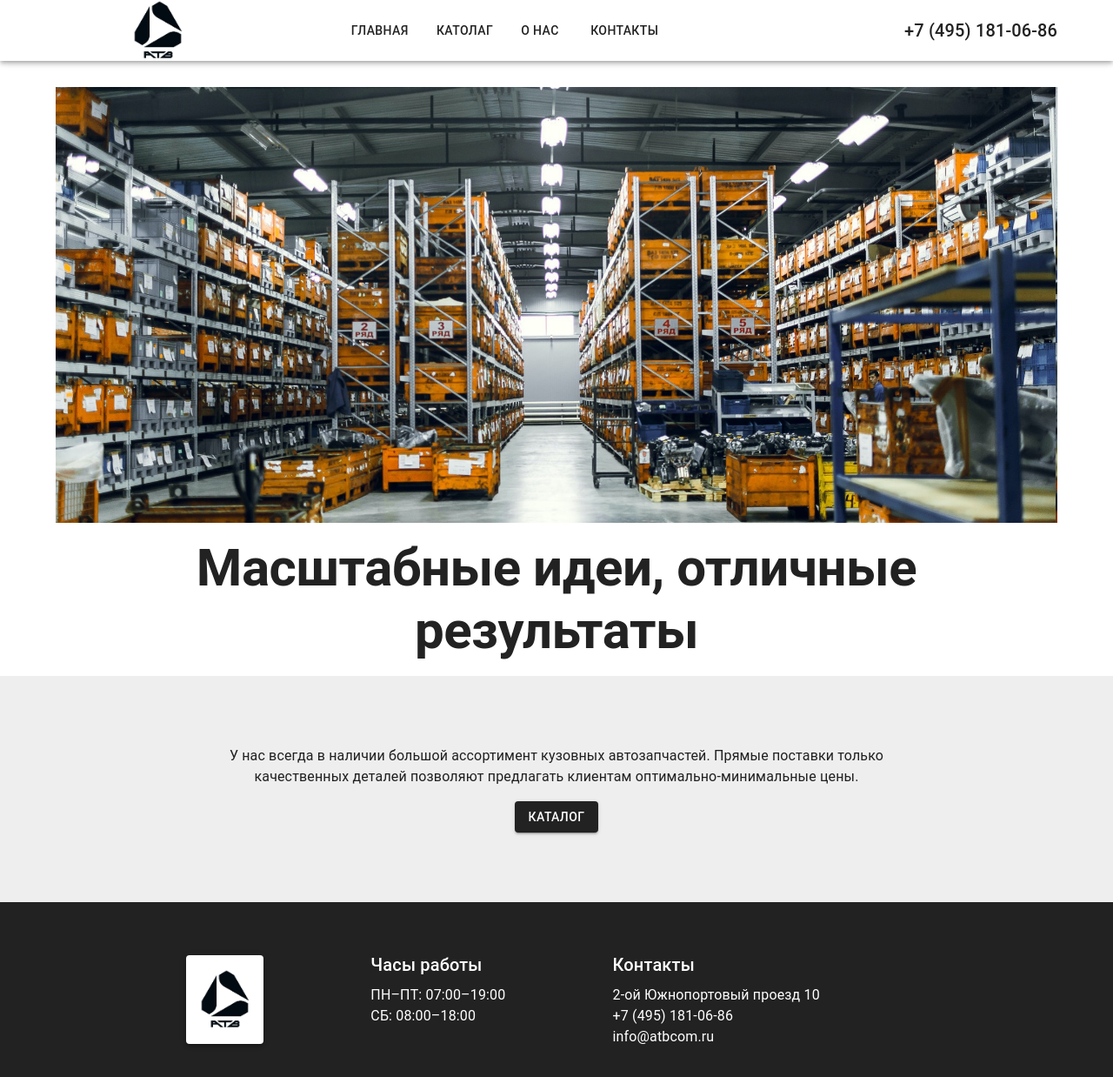
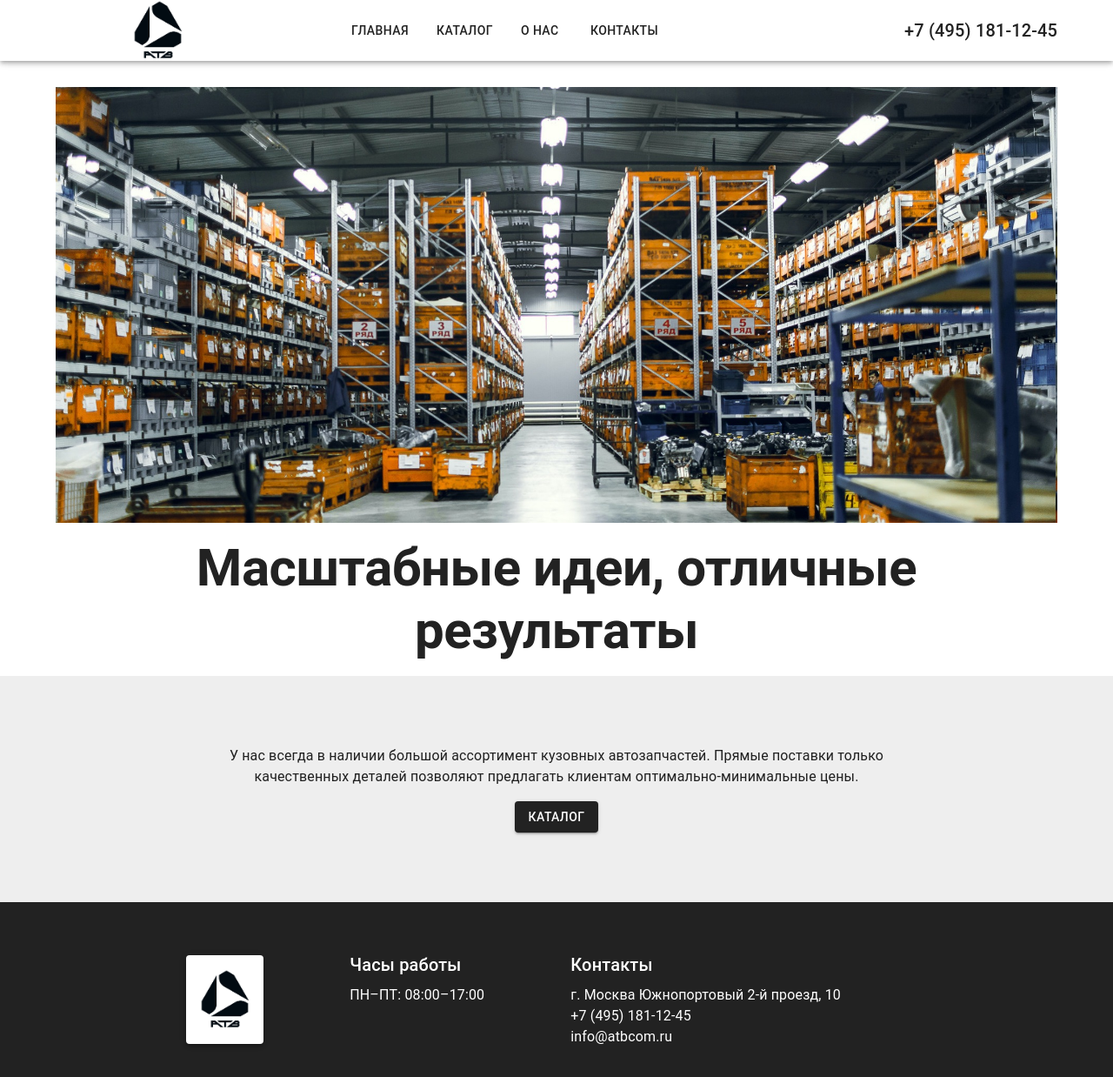
Before and after one commit to AxelKhaldeev/atb-brand-website, a Gatsby site: page / in a window 1280 px wide. Shown: the whole page at 87% size. Built offline with nearby package versions, Linux system fonts and the light colour scheme; Gatsby itself is replaced by a stand-in of ours.

Commit message:
fixes 20.08

```diff
--- a/src/components/ContactSnippet/ContactSnippet.tsx
+++ b/src/components/ContactSnippet/ContactSnippet.tsx
@@ -8,9 +8,9 @@ export default function ContactSnippet() {
   return (
     <Box sx={{ my: 2, flexGrow: 1, flexFlow: 'column', display: 'flex' }}>
       <Typography variant="h6" gutterBottom component="div">Контакты</Typography>
-      <Typography variant="body1" component="div">2-ой Южнопортовый проезд 10</Typography>
+      <Typography variant="body1" component="div">г. Москва Южнопортовый 2-й проезд, 10</Typography>
       <Typography variant="body1" component="div">
-        <Link href="tel:+74951810686" color="inherit" underline="hover">+7 (495) 181-06-86</Link>
+        <Link href="tel:+74951810686" color="inherit" underline="hover">+7 (495) 181-12-45</Link>
       </Typography>
       <Typography variant="body1" component="div">
         <Link href="mailto:info@atbcom.ru" color="inherit" underline="hover">info@atbcom.ru</Link>
--- a/src/components/SiteHeader/SiteHeader.tsx
+++ b/src/components/SiteHeader/SiteHeader.tsx
@@ -22,7 +22,7 @@ import ListItemText from '@mui/material/ListItemText';
 
 const pages = [
   { title: 'Главная', to: '/' },
-  { title: 'Католаг', to: '/catalog' },
+  { title: 'Каталог', to: '/catalog' },
   { title: 'О нас', to: '/about' },
   { title:'Контакты', to: '/contact' },
 ];
@@ -100,8 +100,8 @@ export default function SiteHeader() {
             </Box>
 
             <Box sx={{ flexGrow: 1, justifyContent: 'end', display: { xs: 'none', md: 'flex' } }}>
-              <Link href="tel:+7 (495) 181-06-86" underline="none">
-                <Typography variant="h6">+7 (495) 181-06-86</Typography>
+              <Link href="tel:+7 (495) 181-12-45" underline="none">
+                <Typography variant="h6">+7 (495) 181-12-45</Typography>
               </Link>
             </Box>
           </Toolbar>
--- a/src/components/WorkHoursSnippet/WorkHoursSnippet.tsx
+++ b/src/components/WorkHoursSnippet/WorkHoursSnippet.tsx
@@ -7,8 +7,7 @@ export default function WorkHoursSnippet() {
   return (
     <Box sx={{ my: 2, flexGrow: 1, flexFlow: 'column', display: 'flex' }}>
       <Typography variant="h6" gutterBottom component="div">Часы работы</Typography>
-      <Typography variant="body1" component="div">ПН–ПТ: 07:00–19:00</Typography>
-      <Typography variant="body1" component="div">СБ: 08:00–18:00</Typography>
+      <Typography variant="body1" component="div">ПН–ПТ: 08:00–17:00</Typography>
     </Box>
   );
 }
```
